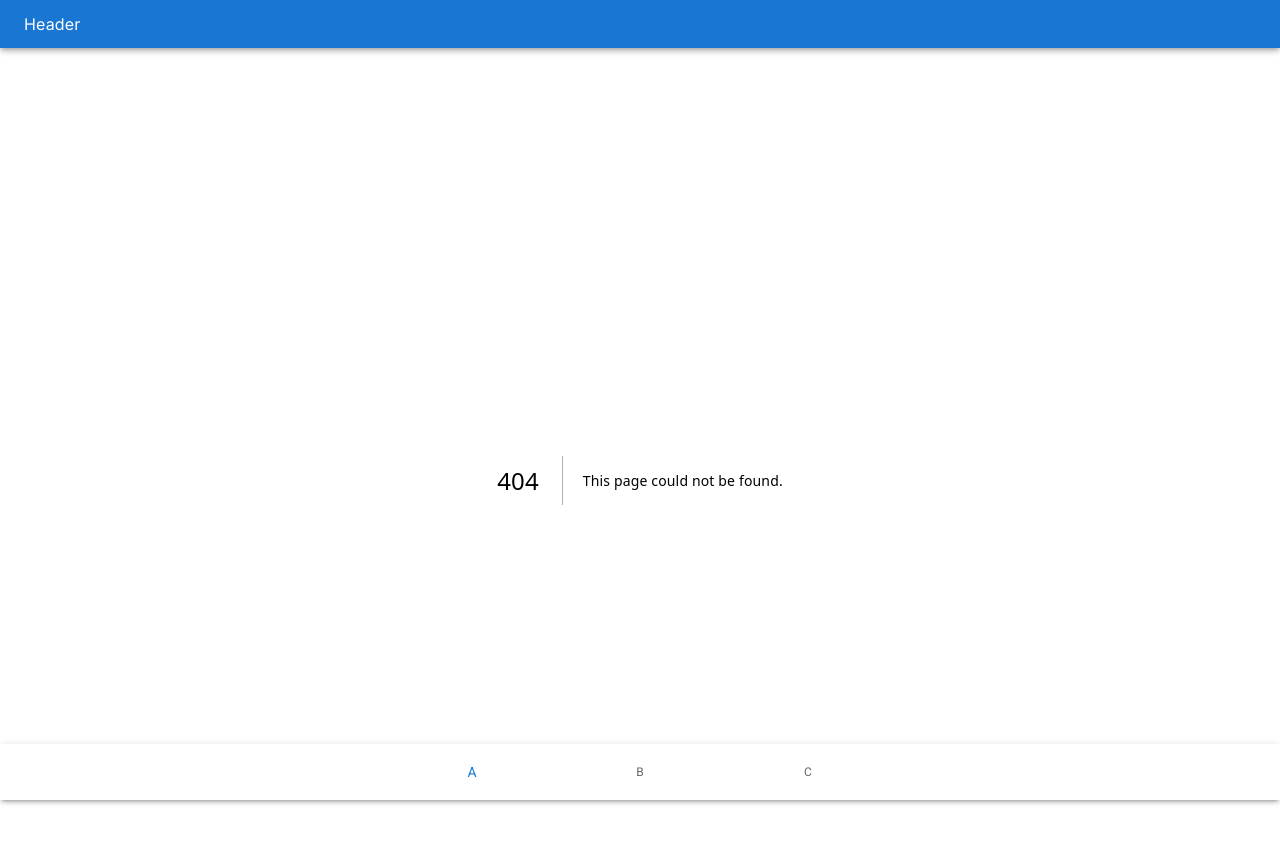
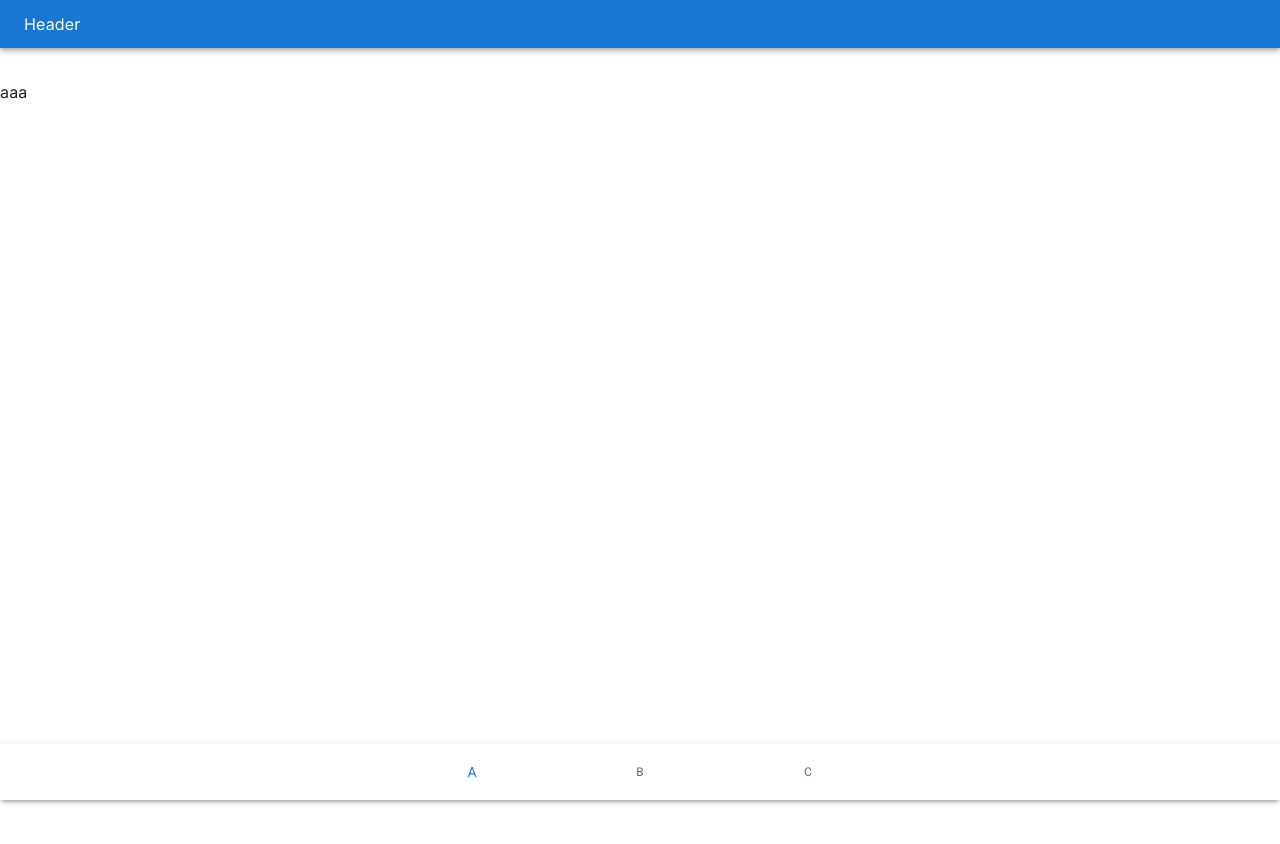
Before and after one commit to tee-talog/repeatable-task-list, a Next.js app: page /items/aaa in a window 1280 px wide. Before the commit this address had no page. Shown: the top 844 px of the page. After the commit the page ends 800 px from the top, so only its background shows below. Built offline with nearby package versions, Linux system fonts and the light colour scheme.

Commit message:
add edit page

```diff
--- /dev/null
+++ b/src/app/items/[itemId]/page.tsx
@@ -0,0 +1,9 @@
+const ItemsId: React.FC<{ params: { itemId: string } }> = ({
+  params,
+}: {
+  params: { itemId: string }
+}) => {
+  return <div>{params.itemId}</div>
+}
+
+export default ItemsId
--- a/src/app/page.tsx
+++ b/src/app/page.tsx
@@ -1,5 +1,4 @@
 import useShoppingList from "@/hooks/useShoppingList"
-import { CheckBox } from "@mui/icons-material"
 import {
   Box,
   Button,
@@ -49,7 +48,9 @@ export default async function Home() {
                     />
                   </TableCell>
                   <TableCell>
-                    <Button variant="outlined">編集</Button>
+                    <Button variant="outlined" href={`/items/${item.id}`}>
+                      編集
+                    </Button>
                   </TableCell>
                   <TableCell>
                     <Button variant="contained" color="success">
```
